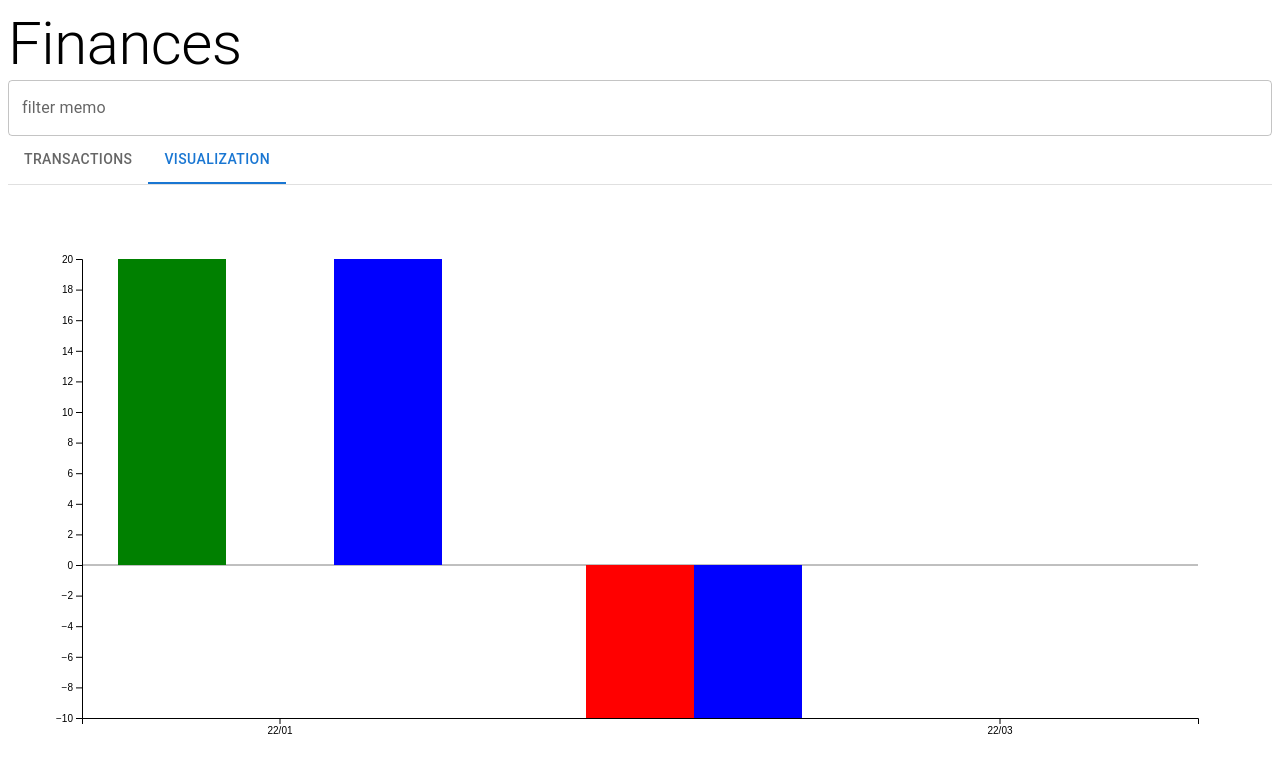
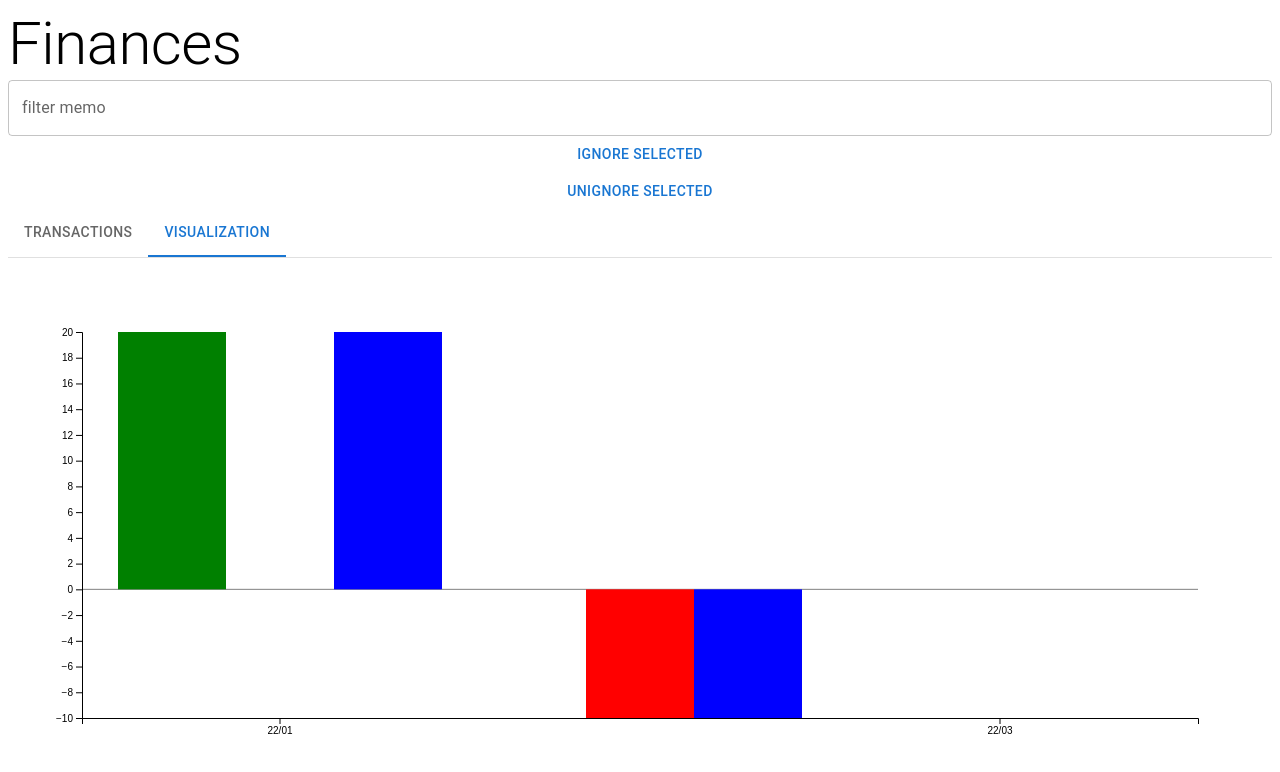
Before and after one commit to luism6n/finances-app, a React (Create React App) app: page / in a window 1280 px wide. Both pictures are taken after a click on the tab "VISUALIZATION". Shown: the top 772 px of the page. Built offline with nearby package versions, Linux system fonts and the light colour scheme.

Commit message:
add ignore/unignore selection

```diff
--- a/src/App.js
+++ b/src/App.js
@@ -1,5 +1,5 @@
 import { TabContext, TabList, TabPanel } from "@mui/lab";
-import { Box, Stack, Tab, TextField, Typography } from "@mui/material";
+import { Box, Button, Stack, Tab, TextField, Typography } from "@mui/material";
 import { useState } from "react";
 import Transactions from "./Transactions";
 import useTransactions from "./useTransactions";
@@ -21,6 +21,18 @@ function App() {
     t.memo.toLowerCase().includes(filterMemo)
   );
 
+  function ignoreSelected() {
+    for (let t of filtered) {
+      ignore(t);
+    }
+  }
+
+  function unignoreSelected() {
+    for (let t of filtered) {
+      unignore(t);
+    }
+  }
+
   return (
     <Stack sx={{ height: "98vh", padding: "1vh" }}>
       <Typography variant="h2">Finances</Typography>
@@ -29,6 +41,8 @@ function App() {
         onChange={(e) => setFilterMemo(e.target.value)}
         label="filter memo"
       />
+      <Button onClick={ignoreSelected}>Ignore selected</Button>
+      <Button onClick={unignoreSelected}>Unignore selected</Button>
       <TabContext value={tab}>
         <Box sx={{ borderBottom: 1, borderColor: "divider" }}>
           <TabList
@@ -52,8 +66,8 @@ function App() {
           />
         </TabPanel>
         <TabPanel sx={{ overflow: "hidden", height: "100%" }} value="2">
-          {filtered.length > 0 ? (
-            <Visualization transactions={filtered} />
+          {transactions.length > 0 ? (
+            <Visualization transactions={transactions} />
           ) : (
             "Select at least one transaction"
           )}
--- a/src/useTransactions.js
+++ b/src/useTransactions.js
@@ -42,15 +42,15 @@ function useTransactions() {
   }
 
   function ignore(t) {
-    setUnfiltered([
-      ...unfiltered.filter((tt) => tt.id !== t.id),
+    setUnfiltered((u) => [
+      ...u.filter((tt) => tt.id !== t.id),
       { ...t, ignored: true },
     ]);
   }
 
   function unignore(t) {
-    setUnfiltered([
-      ...unfiltered.filter((tt) => tt.id !== t.id),
+    setUnfiltered((u) => [
+      ...u.filter((tt) => tt.id !== t.id),
       { ...t, ignored: false },
     ]);
   }
```
